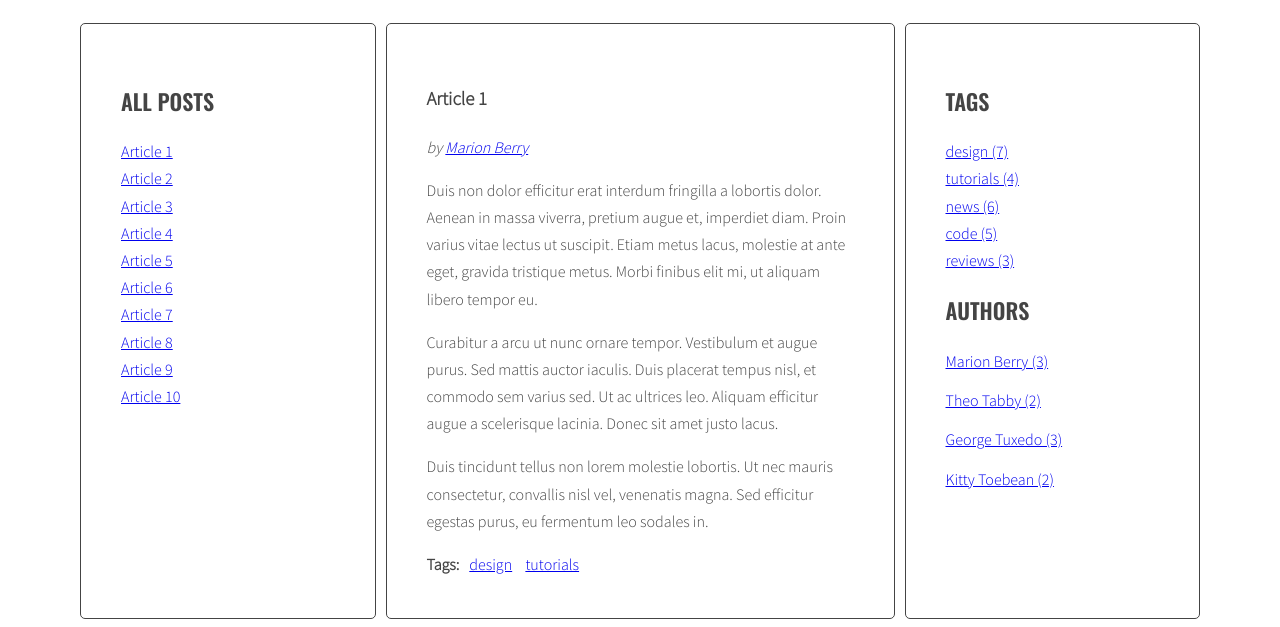
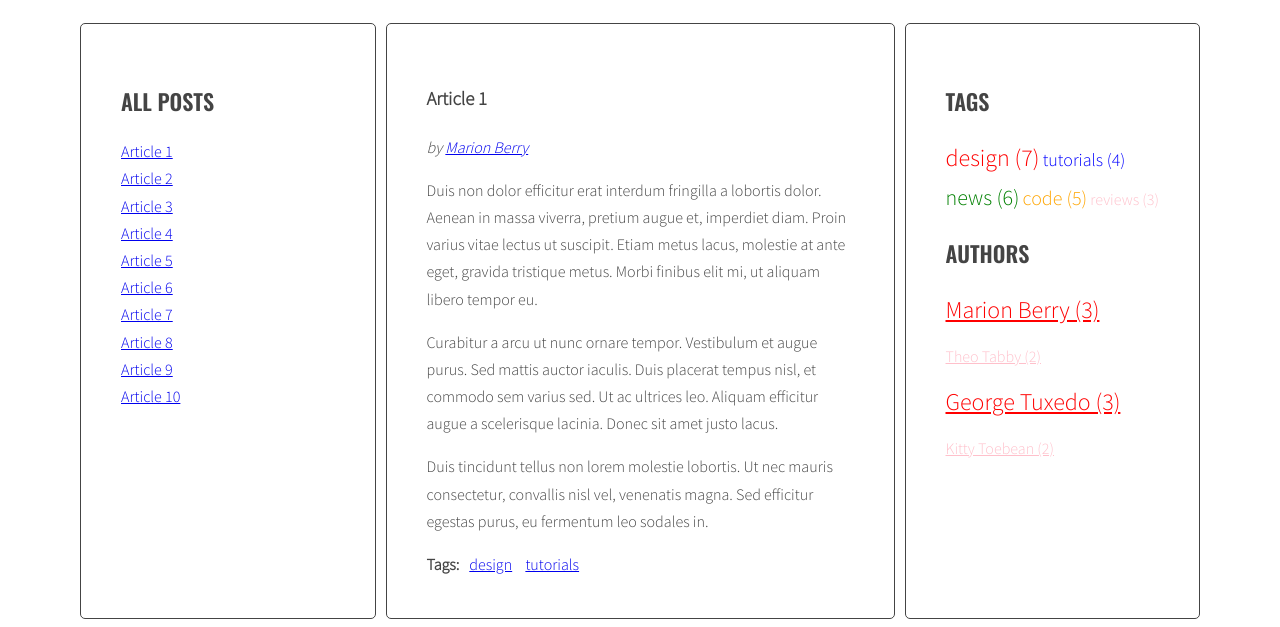
Before and after one commit to Agath-e/javascript-blog, a plain HTML site: page index.html in a window 1280 px wide. Shown: the part 220-847 px from the top of the page. Drawn offline with nearby package versions, Linux system fonts and the light colour scheme.

Commit message:
add tagscloud scss

```diff
--- a/js/script.js
+++ b/js/script.js
@@ -124,14 +124,14 @@ function calculateTagsClass(count, params){
   const normalizedMax = params.max - params.min;
   const percentage = normalizedCount / normalizedMax;
   const classNumber = Math.floor( percentage * (optCloudClassCount - 1) + 1 );
-  return optCloudClassPrefix +classNumber;
+  return optCloudClassPrefix + classNumber;
 }
 function calculateAuthorsClass(count, params){
   const normalizedCount = count - params.min;
   const normalizedMax = params.max - params.min;
   const percentage = normalizedCount / normalizedMax;
   const classNumber = Math.floor( percentage * (optCloudClassCount - 1) + 1 );
-  return optCloudClassPrefix +classNumber;
+  return optCloudClassPrefix + classNumber;
 }
 
 function generateTags(){
@@ -198,7 +198,7 @@ function generateTags(){
     allTagsData.tags.push({
       tag: tag,
       count: allTags[tag],
-      className: calculateTagsClass(allTags[tag], tagsParams)
+      className: calculateTagsClass(allTags[tag], tagsParams),
     });
   }
   /* [NEW] END LOOP: for each tag in allTags: */
--- a/sass/style.scss
+++ b/sass/style.scss
@@ -123,3 +123,32 @@ body {
     }
   }
 }
+/*Tags*/
+.tag-size-tag-size-1 {
+  color: pink;
+  font-size: 16px;
+}
+.tag-size-tag-size-2 {
+  color: blue;
+  font-size: 18px;
+}
+.tag-size-tag-size-3 {
+  color: orange;
+  font-size: 20px;
+}
+.tag-size-tag-size-4 {
+  color: green;
+  font-size: 22px;
+}
+.tag-size-tag-size-5 {
+  color: red;
+  font-size: 24px;
+}
+.tags {
+  li {
+    display: inline;
+    a {
+      text-decoration: none;
+    }
+  }
+}
```
Also changed, not shown: css/style.css, 1 other file.
